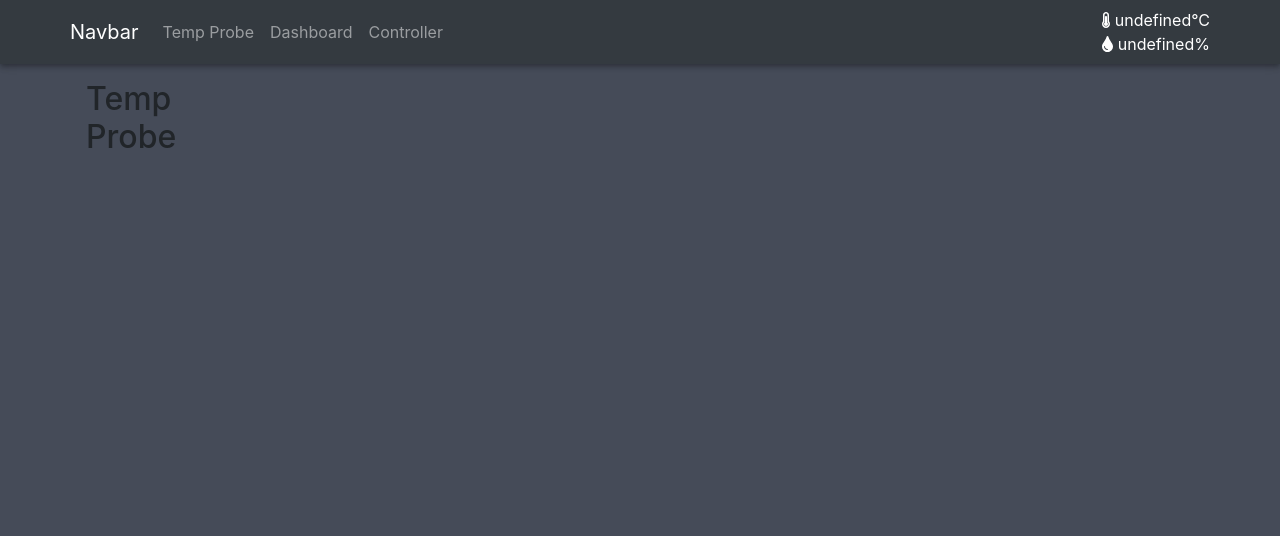
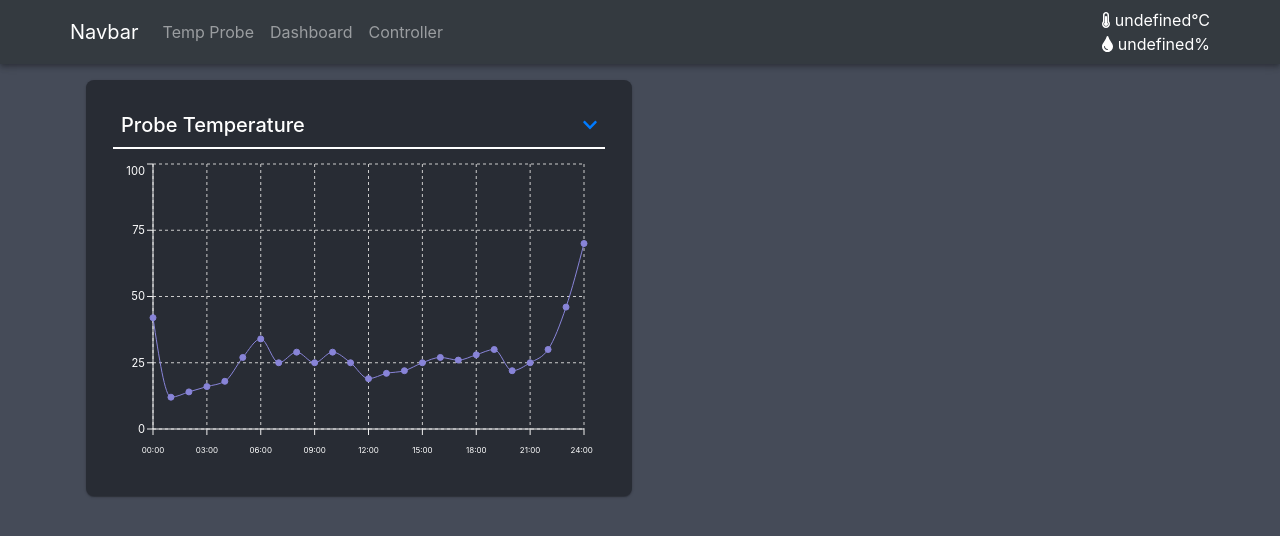
Before and after one commit to Simon-Oliver/next-exploration, a Next.js app: page /tempprobe in a window 1280 px wide. Shown: the top 536 px of the page. Built offline with nearby package versions, Linux system fonts and the light colour scheme; no server answers.

Commit message:
added graph

```diff
--- a/components/Widget/Graph.js
+++ b/components/Widget/Graph.js
@@ -22,34 +22,6 @@ import ChartDropDown from './ChartDropDown';
 
 import style from './Graph.module.css';
 
-const data = [
-  { name: '00:00', temp: 42, hum: 55 },
-  { name: '01:00', temp: 12, hum: 20 },
-  { name: '02:00', temp: 14, hum: 19 },
-  { name: '03:00', temp: 16, hum: 34 },
-  { name: '04:00', temp: 18, hum: 26 },
-  { name: '05:00', temp: 27, hum: 37 },
-  { name: '06:00', temp: 34, hum: 19 },
-  { name: '07:00', temp: 25, hum: 43 },
-  { name: '08:00', temp: 29, hum: 63 },
-  { name: '09:00', temp: 25, hum: 75 },
-  { name: '10:00', temp: 29, hum: 84 },
-  { name: '11:00', temp: 25, hum: 43 },
-  { name: '12:00', temp: 19, hum: 32 },
-  { name: '13:00', temp: 21, hum: 37 },
-  { name: '14:00', temp: 22, hum: 40 },
-  { name: '15:00', temp: 25, hum: 55 },
-  { name: '16:00', temp: 27, hum: 60 },
-  { name: '17:00', temp: 26, hum: 58 },
-  { name: '18:00', temp: 28, hum: 70 },
-  { name: '19:00', temp: 30, hum: 78 },
-  { name: '20:00', temp: 22, hum: 48 },
-  { name: '21:00', temp: 25, hum: 50 },
-  { name: '22:00', temp: 30, hum: 66 },
-  { name: '23:00', temp: 46, hum: 70 },
-  { name: '24:00', temp: 70, hum: 70 },
-];
-
 const filterData = (startTime, endTime, data) => {
   const format = 'hh:mm';
   startTime = moment(startTime, format).subtract(1, 'hours');
@@ -61,17 +33,30 @@ const filterData = (startTime, endTime, data) => {
   return newData;
 };
 
-const Graph = () => {
+// const minMax = (data) => {
+//   const min = 0;
+//   const max = 85;
+//   for (const e in data) {
+//     if (e.temp < min) min = e.temp;
+//     if (e.temp > max) max = e.temp;
+//   }
+//   return [min, max];
+// };
+
+const Graph = (props) => {
   const { state, dispatch } = useStore();
 
+  const { data, title } = props;
+
   useEffect(() => {
+    console.log('Props ----->', props);
     console.log(state);
   }, [state]);
 
   return (
     <div className={style.lineChartContainer}>
       <div className={style.heading}>
-        <h5>Temperatur & Humidity</h5>
+        <h5>{title ? title : 'Temperature & Humidity'}</h5>
         <ChartDropDown></ChartDropDown>
       </div>
       <ResponsiveContainer className={style.line} width="90%" height="90%">
--- a/components/Widget/Graph.module.css
+++ b/components/Widget/Graph.module.css
@@ -10,7 +10,7 @@
     0 1px 3px 0 rgba(0, 0, 0, 0.2);
   padding: 2rem 0;
   grid-column: span 6;
-  grid-row: 1 / 7;
+  grid-row: 1 / 10;
 }
 
 @media (max-width: 1000px) {
--- a/pages/tempprobe.js
+++ b/pages/tempprobe.js
@@ -1,11 +1,39 @@
 import React from 'react';
 import Graph from '../components/Widget/Graph';
 
+const data = [
+  { name: '00:00', temp: 42 },
+  { name: '01:00', temp: 12 },
+  { name: '02:00', temp: 14 },
+  { name: '03:00', temp: 16 },
+  { name: '04:00', temp: 18 },
+  { name: '05:00', temp: 27 },
+  { name: '06:00', temp: 34 },
+  { name: '07:00', temp: 25 },
+  { name: '08:00', temp: 29 },
+  { name: '09:00', temp: 25 },
+  { name: '10:00', temp: 29 },
+  { name: '11:00', temp: 25 },
+  { name: '12:00', temp: 19 },
+  { name: '13:00', temp: 21 },
+  { name: '14:00', temp: 22 },
+  { name: '15:00', temp: 25 },
+  { name: '16:00', temp: 27 },
+  { name: '17:00', temp: 26 },
+  { name: '18:00', temp: 28 },
+  { name: '19:00', temp: 30 },
+  { name: '20:00', temp: 22 },
+  { name: '21:00', temp: 25 },
+  { name: '22:00', temp: 30 },
+  { name: '23:00', temp: 46 },
+  { name: '24:00', temp: 70 },
+];
+
 const TempProbe = () => {
   return (
-    <div>
-      <h2>Temp Probe</h2>
-    </div>
+    <>
+      <Graph data={data} title={'Probe Temperature'}></Graph>
+    </>
   );
 };
 
```
Also changed, not shown: pages/dashboard.js (+29 -1 lines), pages/tempprobe.module.css (added).
